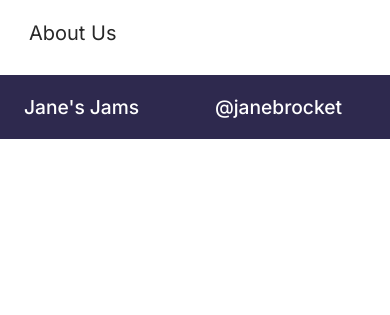
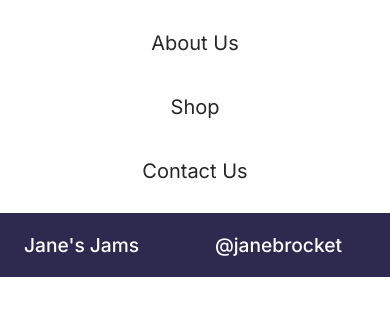
Before and after one commit to phoebebrocket/visual-design-module, a plain HTML site: page index.html in a window 390 px wide. Both pictures are taken after a click on the element "menu". Shown: the part 95-410 px from the top of the page. Drawn offline with Linux system fonts and the light colour scheme.

Commit message:
finished burger menu toggle

```diff
--- a/js/script.js
+++ b/js/script.js
@@ -10,7 +10,7 @@
 //})
 
 const menuButton = document.getElementById('js-navbar-toggle')
-const menuLinks = document.getElementsByClassName('nav-item')[0]
+const menuLinks = document.getElementsByClassName('menu')[0]
 
 menuButton.addEventListener('click', ( )=> {
   menuLinks.classList.toggle('active')
--- a/styles.css
+++ b/styles.css
@@ -19,6 +19,7 @@ body {
   padding: 0;
   min-height: 100%;
 }
+
 
 
 /* FOOTER */
@@ -92,15 +93,19 @@ h2 {
 
 .menu {
   list-style-type: none;
+  display: none;
+  margin-top: 10px;
 }
 
 .menu.active {
   display: flex;
+  flex-wrap: wrap;
+
 }
 
-js-menu.active {
-  display: flex;
+.nav-item {
   width: 100%;
+  font-size: 20px;
 }
 
 .menu li {
@@ -128,14 +133,7 @@ js-menu.active {
   cursor: pointer;
 }
 
-.nav-item {
-  display: none;
-}
 
-.nav-item.active {
-  display: flex;
-  width: 100%;
-}
 }
 
 /*.active {
@@ -191,3 +189,5 @@ js-menu.active {
   }
 
 }
+
+/* sticky footer */
```
